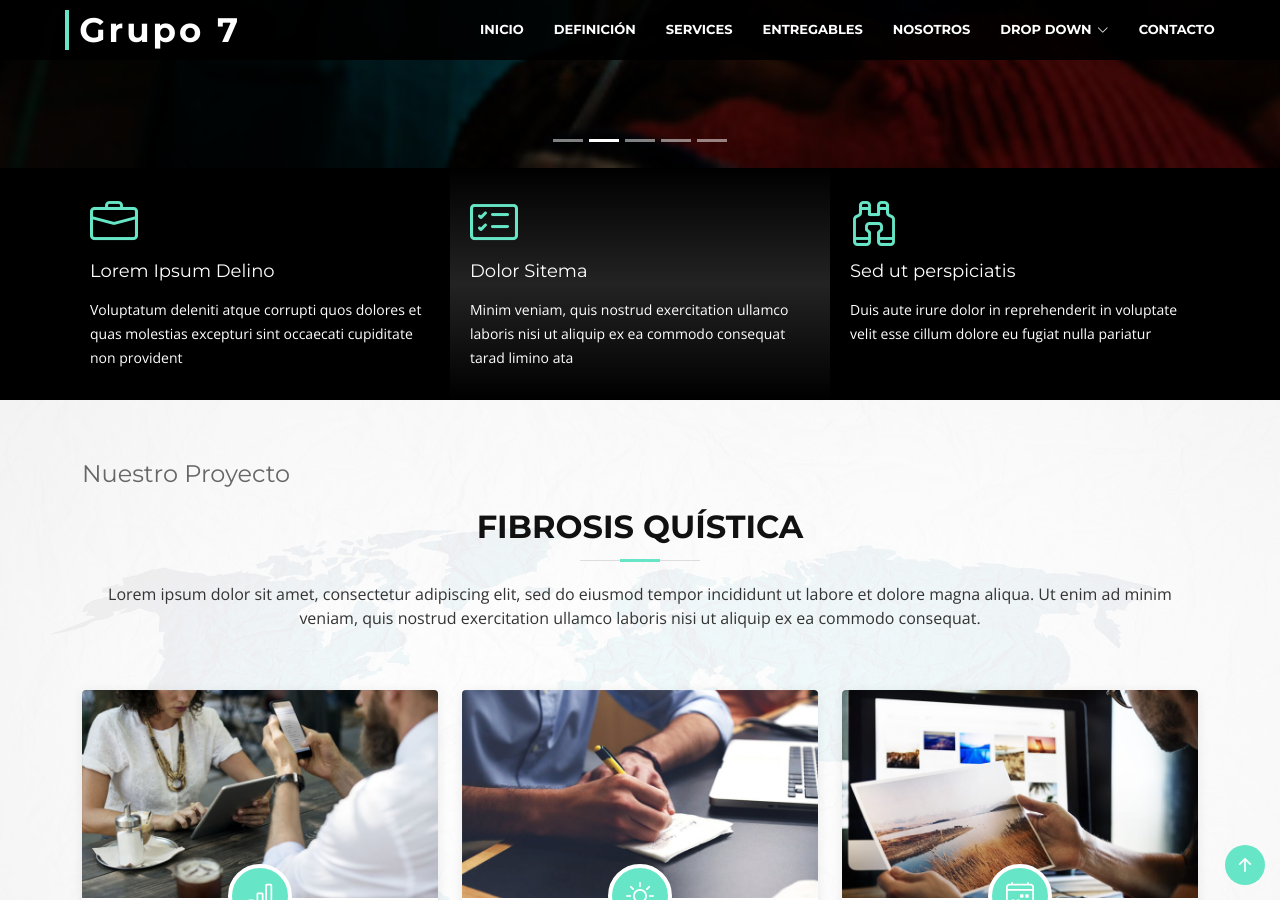
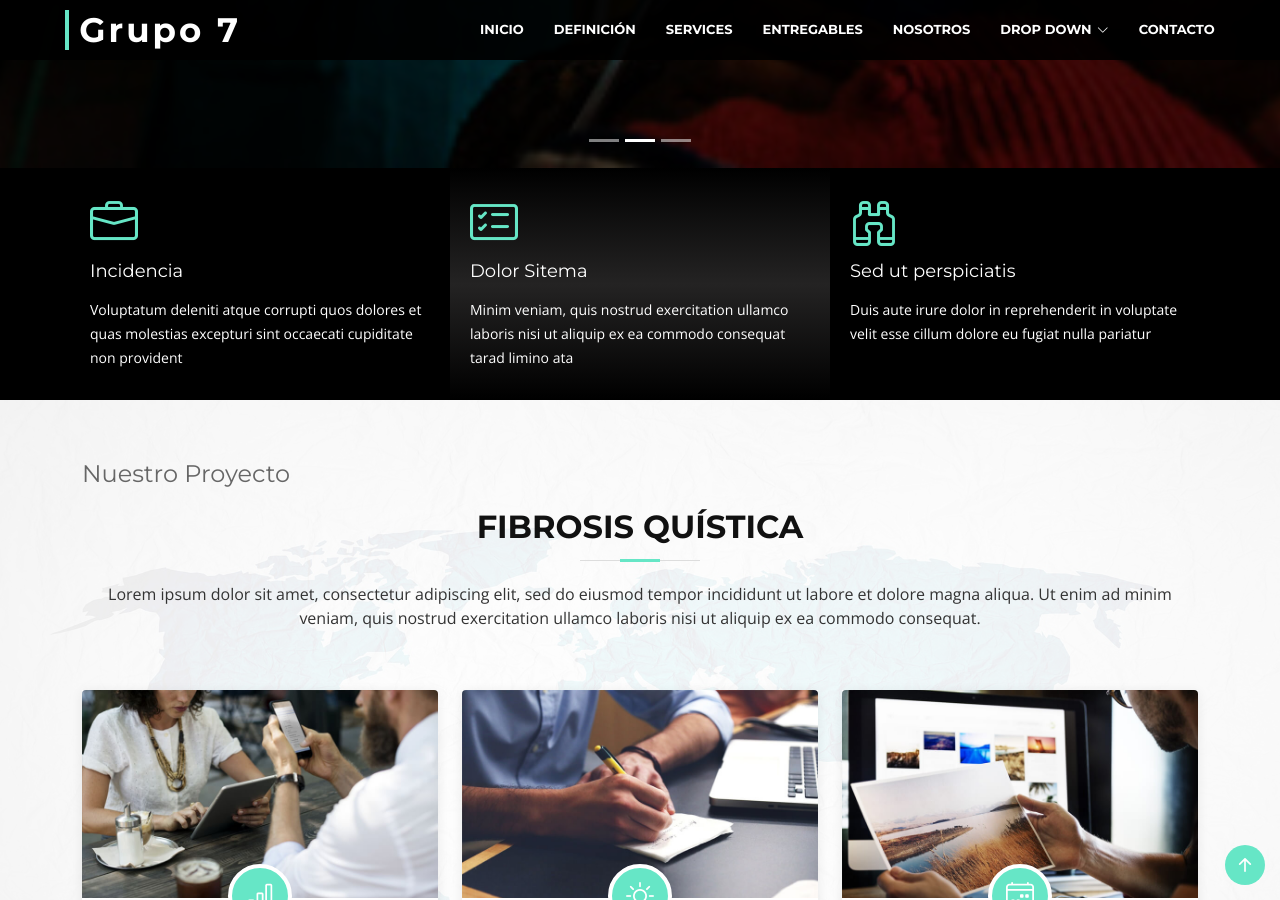
Before and after one commit to grupo7-Biodiseno/grupo7-Biodiseno.github.io, a Jekyll site: the page index.html, which Jekyll copies as it is, in a window 1280 px wide and 900 px high, scrolled down 732 px. Built offline with Jekyll 4.4.1, drawn with Linux system fonts in a browser that asks for light colours; Markdown is read by kramdown in place of the engine named in the settings.

Commit message:
incidencia

```diff
--- a/index.html
+++ b/index.html
@@ -163,7 +163,7 @@
 
           <div class="col-lg-4 box">
             <i class="bi bi-briefcase"></i>
-            <h4 class="title"><a href="">Lorem Ipsum Delino</a></h4>
+            <h4 class="title"><a href="">Incidencia</a></h4>
             <p class="description">Voluptatum deleniti atque corrupti quos dolores et quas molestias excepturi sint occaecati cupiditate non provident</p>
           </div>
 
```
Also changed, not shown: other parts of index.html (+2 -2 lines).
